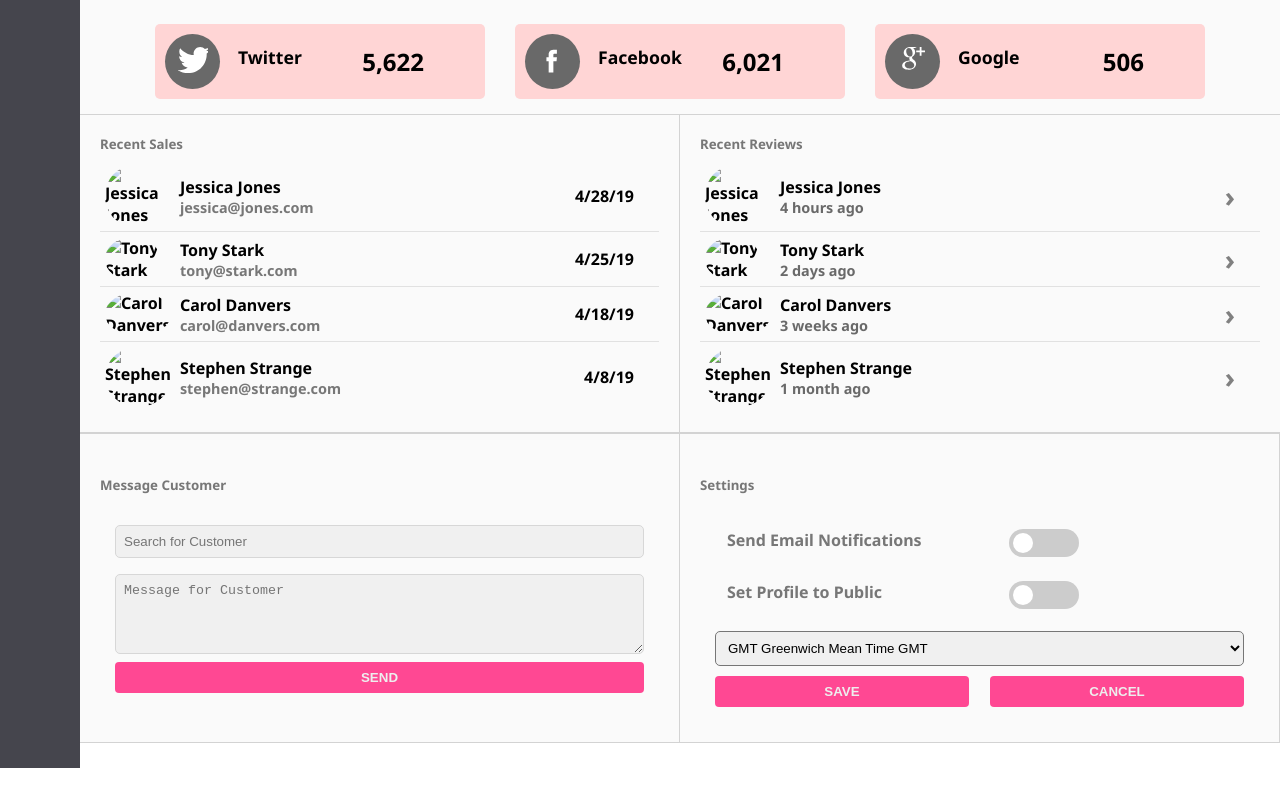
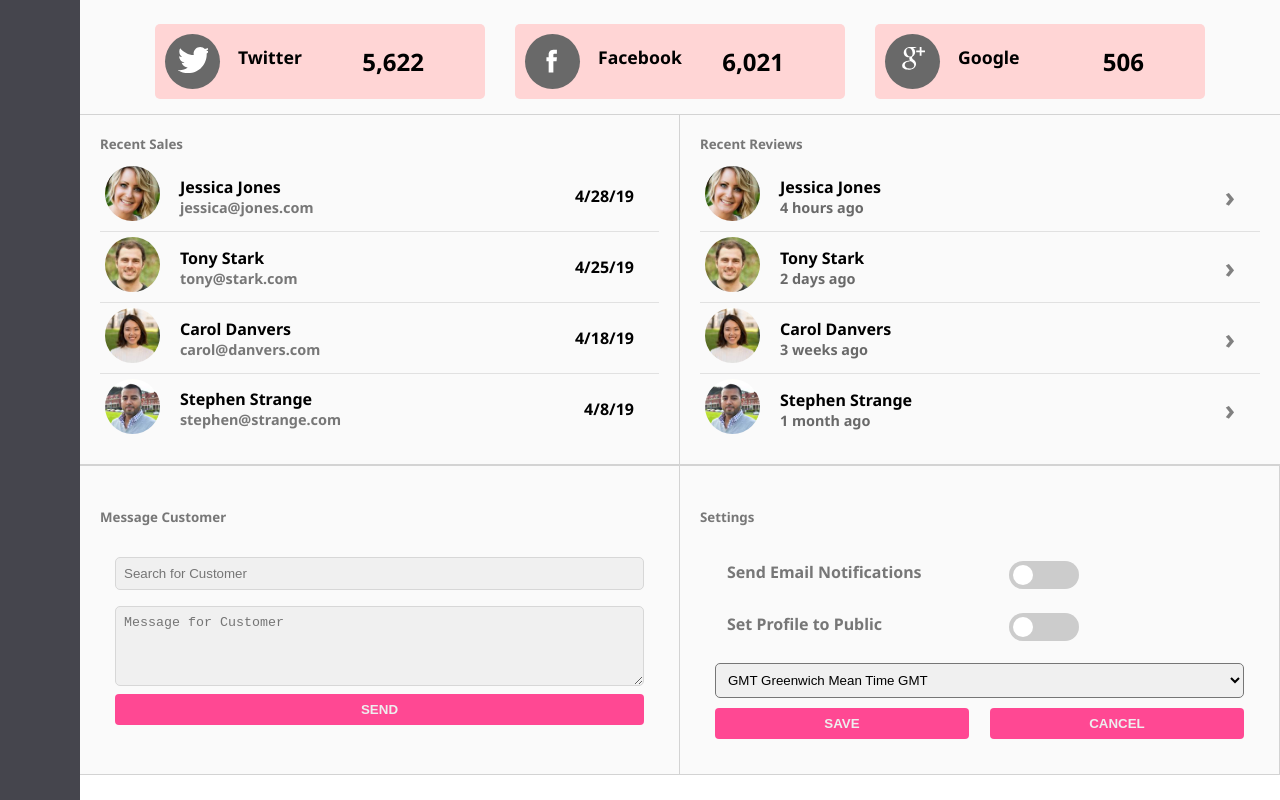
Before and after one commit to awillem/FEWD_7_WebApp_Dashboard, a plain HTML site: page index.html in a window 1280 px wide. Shown: the part 1288-2088 px from the top of the page. Before the commit the page ends 2056 px from the top, so only its background shows below. Drawn offline with nearby package versions, Linux system fonts and the light colour scheme; the site is published under a folder, as on GitHub Pages, so addresses that start at the root find nothing.

Commit message:
fixed image src

```diff
--- a/index.html
+++ b/index.html
@@ -168,7 +168,7 @@
 
         <div class="sales">
           <div>
-            <img src="/images/member-1.jpg" alt="Jessica Jones">
+            <img src="images/member-1.jpg" alt="Jessica Jones">
           </div>
           <div>
             <h4>Jessica Jones</h4>
@@ -178,7 +178,7 @@
         </div>
         <div class="sales">
           <div>
-            <img src="/images/member-2.jpg" alt="Tony Stark">
+            <img src="images/member-2.jpg" alt="Tony Stark">
           </div>
           <div>
             <h4>Tony Stark</h4>
@@ -188,7 +188,7 @@
         </div>
         <div class="sales">
           <div>
-            <img src="/images/member-3.jpg" alt="Carol Danvers">
+            <img src="images/member-3.jpg" alt="Carol Danvers">
           </div>
           <div>
             <h4>Carol Danvers</h4>
@@ -198,7 +198,7 @@
         </div>
         <div class="sales">
           <div>
-            <img src="/images/member-4.jpg" alt="Stephen Strange">
+            <img src="images/member-4.jpg" alt="Stephen Strange">
           </div>
           <div>
             <h4>Stephen Strange</h4>
@@ -215,7 +215,7 @@
 
         <div class="reviews">
           <div>
-            <img src="/images/member-1.jpg" alt="Jessica Jones">
+            <img src="images/member-1.jpg" alt="Jessica Jones">
           </div>
           <div>
             <h4>Jessica Jones</h4>
@@ -225,7 +225,7 @@
         </div>
         <div class="reviews">
           <div>
-            <img src="/images/member-2.jpg" alt="Tony Stark">
+            <img src="images/member-2.jpg" alt="Tony Stark">
           </div>
           <div>
             <h4>Tony Stark</h4>
@@ -235,7 +235,7 @@
         </div>
         <div class="reviews">
           <div>
-            <img src="/images/member-3.jpg" alt="Carol Danvers">
+            <img src="images/member-3.jpg" alt="Carol Danvers">
           </div>
           <div>
             <h4>Carol Danvers</h4>
@@ -245,7 +245,7 @@
         </div>
         <div class="reviews">
           <div>
-            <img src="/images/member-4.jpg" alt="Stephen Strange">
+            <img src="images/member-4.jpg" alt="Stephen Strange">
           </div>
           <div>
             <h4>Stephen Strange</h4>
```
